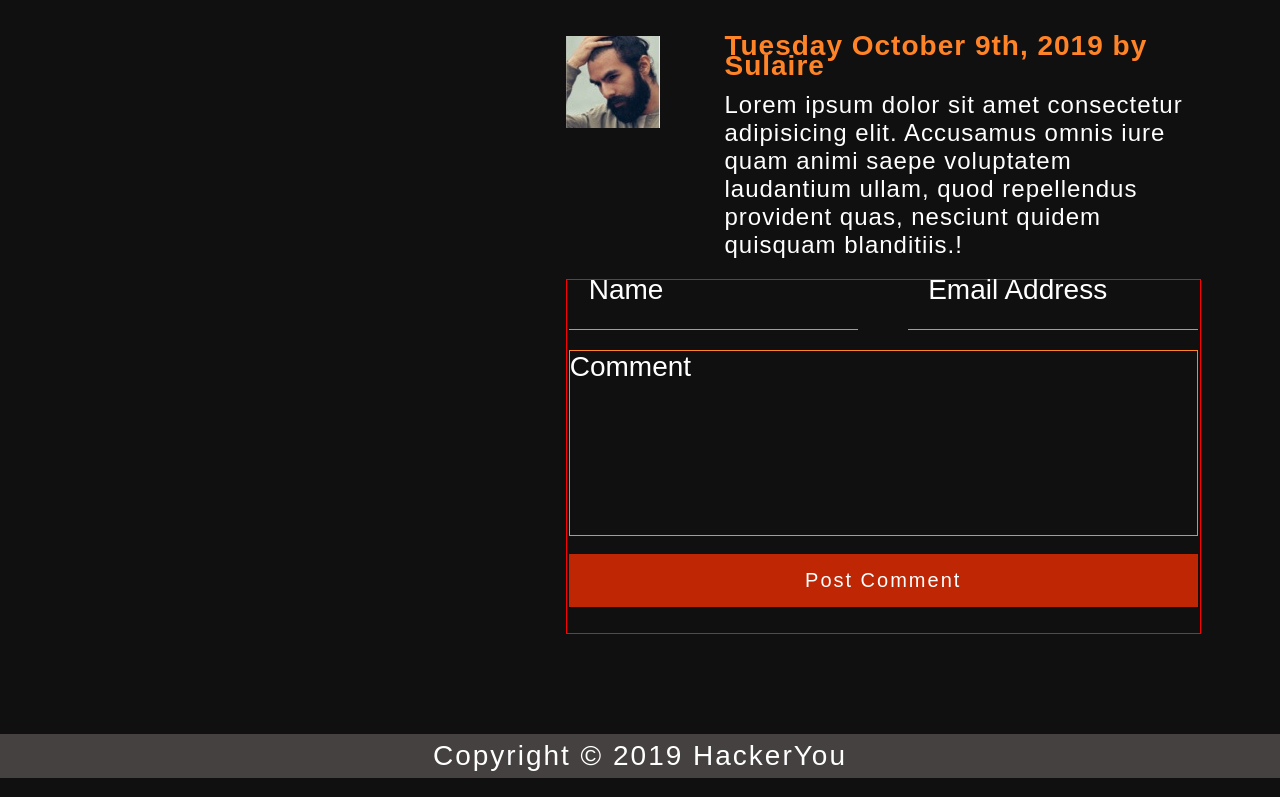
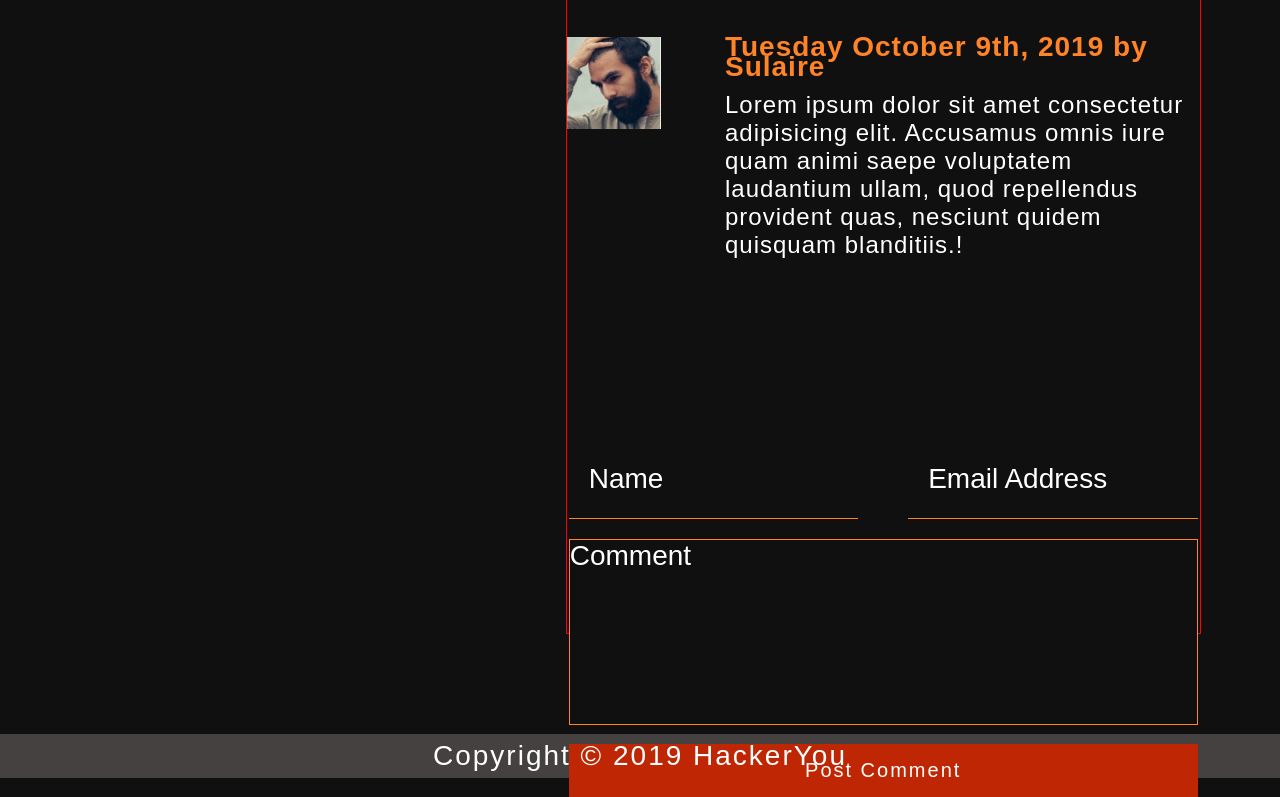
Before and after one commit to covox01/dennis-oba-project2, a plain HTML site: page blog.html in a window 1280 px wide. Shown: the part 2216-3013 px from the top of the page. Drawn offline with Linux system fonts and the light colour scheme; a web font is replaced by a local one.

Commit message:
More Minor Fixes

```diff
--- a/blog.html
+++ b/blog.html
@@ -96,7 +96,7 @@
 
             <!------------------ Comment Section Starts ------------------>
 
-            <section class="blog-comments flx-col spc-around">
+            <section class="blog-comments flx-col">
                 <h2>Comments:</h2>
                 <div class="blog-comment-section flex">
                     <a href="#" class="blog-img">
--- a/styles/partials/_b04-blog-comments.scss
+++ b/styles/partials/_b04-blog-comments.scss
@@ -4,6 +4,7 @@
     width: 80%;
     margin: 0 auto;
     padding: 0;
+    border: 1px solid red;
     .blog-comment-section {
         padding: 20px 0;
         a {
--- a/styles/partials/_b05-blog-form.scss
+++ b/styles/partials/_b05-blog-form.scss
@@ -3,10 +3,8 @@
 }
 
 .submit-form {
-    height: 400px;
     width: 100%;
-    margin: 0 auto;
-    border: 1px solid red;
+    margin: 30% auto 0;
     fieldset {
         height: 200px;
         padding: 0;
@@ -37,6 +35,10 @@
     }
 }
 
+@media (max-media: 750px) {
+
+}
+
 textarea {
     background: $background-2;
     border: 1px solid $accent;
```
Also changed, not shown: styles/style.css.
